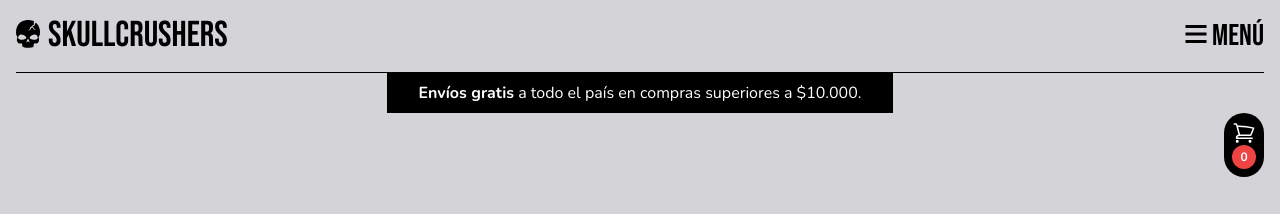
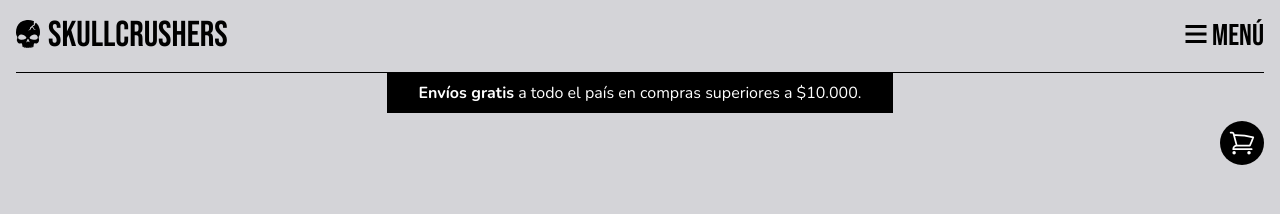
Before and after one commit to RdrBux/skullcrushers, a React (Create React App) app: page /tienda in a window 1280 px wide. Shown: the top 214 px of the page. Built offline with nearby package versions, Linux system fonts and the light colour scheme.

Commit message:
Add display of items quantity on cart

```diff
--- a/src/components/cart.js
+++ b/src/components/cart.js
@@ -1,15 +1,26 @@
 import React from 'react';
 
 const Cart = () => {
+  const items = 0;
+  function countItems(count) {
+    if (count > 0) {
+      return (
+        <div className="text-white bg-red-500 text-xs font-bold rounded-full py-1">
+          {count}
+        </div>
+      );
+    }
+  }
+
   return (
-    <button className="sticky self-end top-6 bg-black p-2 rounded-full z-20">
+    <button className="sticky self-end top-6 bg-black p-2 my-2 rounded-full z-20">
       <svg
         xmlns="http://www.w3.org/2000/svg"
         fill="none"
         viewBox="0 0 24 24"
         strokeWidth={1.5}
         stroke="white"
-        className="w-6 h-6"
+        className="w-7 h-7"
       >
         <path
           strokeLinecap="round"
@@ -17,9 +28,7 @@ const Cart = () => {
           d="M2.25 3h1.386c.51 0 .955.343 1.087.835l.383 1.437M7.5 14.25a3 3 0 00-3 3h15.75m-12.75-3h11.218c1.121-2.3 2.1-4.684 2.924-7.138a60.114 60.114 0 00-16.536-1.84M7.5 14.25L5.106 5.272M6 20.25a.75.75 0 11-1.5 0 .75.75 0 011.5 0zm12.75 0a.75.75 0 11-1.5 0 .75.75 0 011.5 0z"
         />
       </svg>
-      <div className="text-white bg-red-500 text-xs font-bold rounded-full py-1">
-        0
-      </div>
+      {countItems(items)}
     </button>
   );
 };
```
